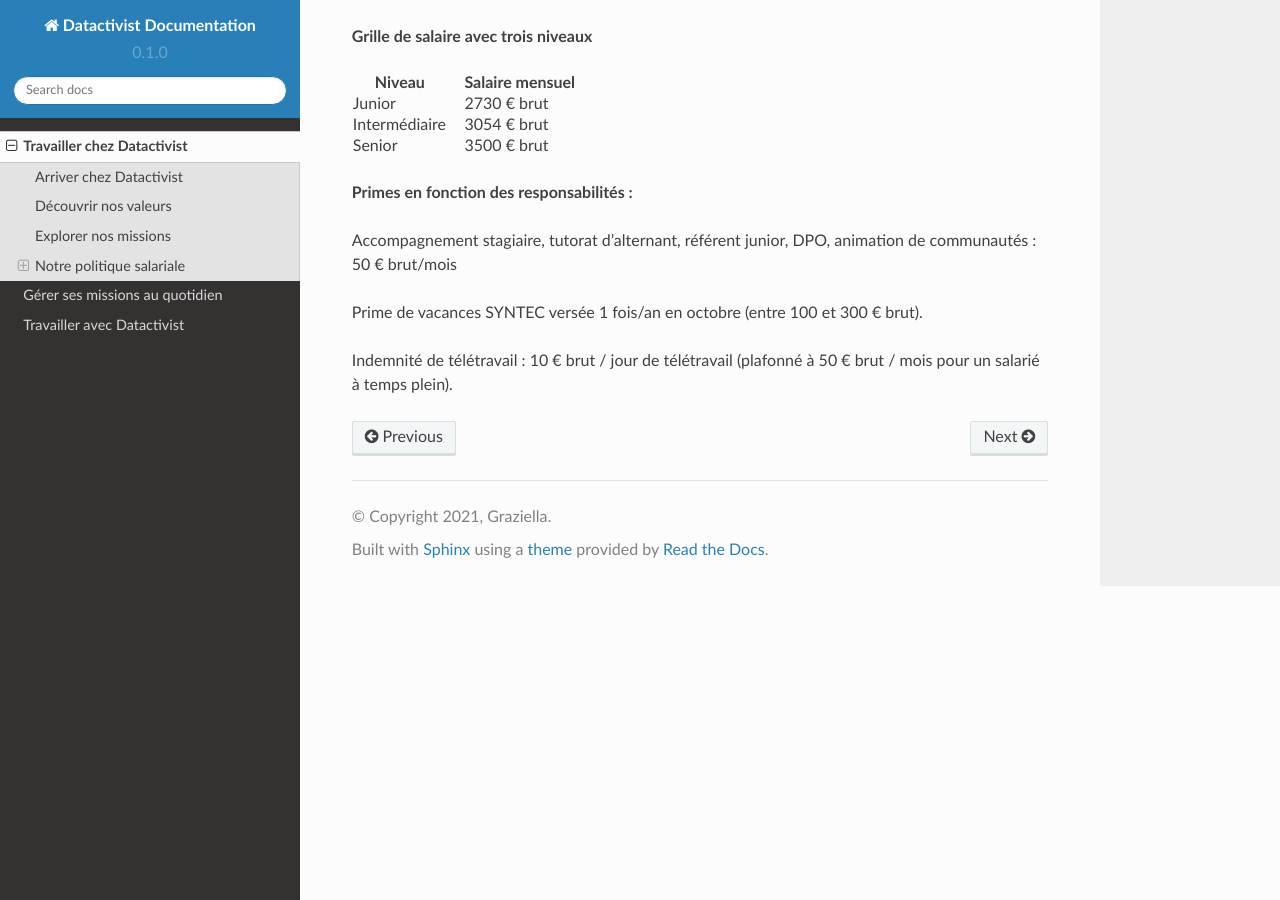
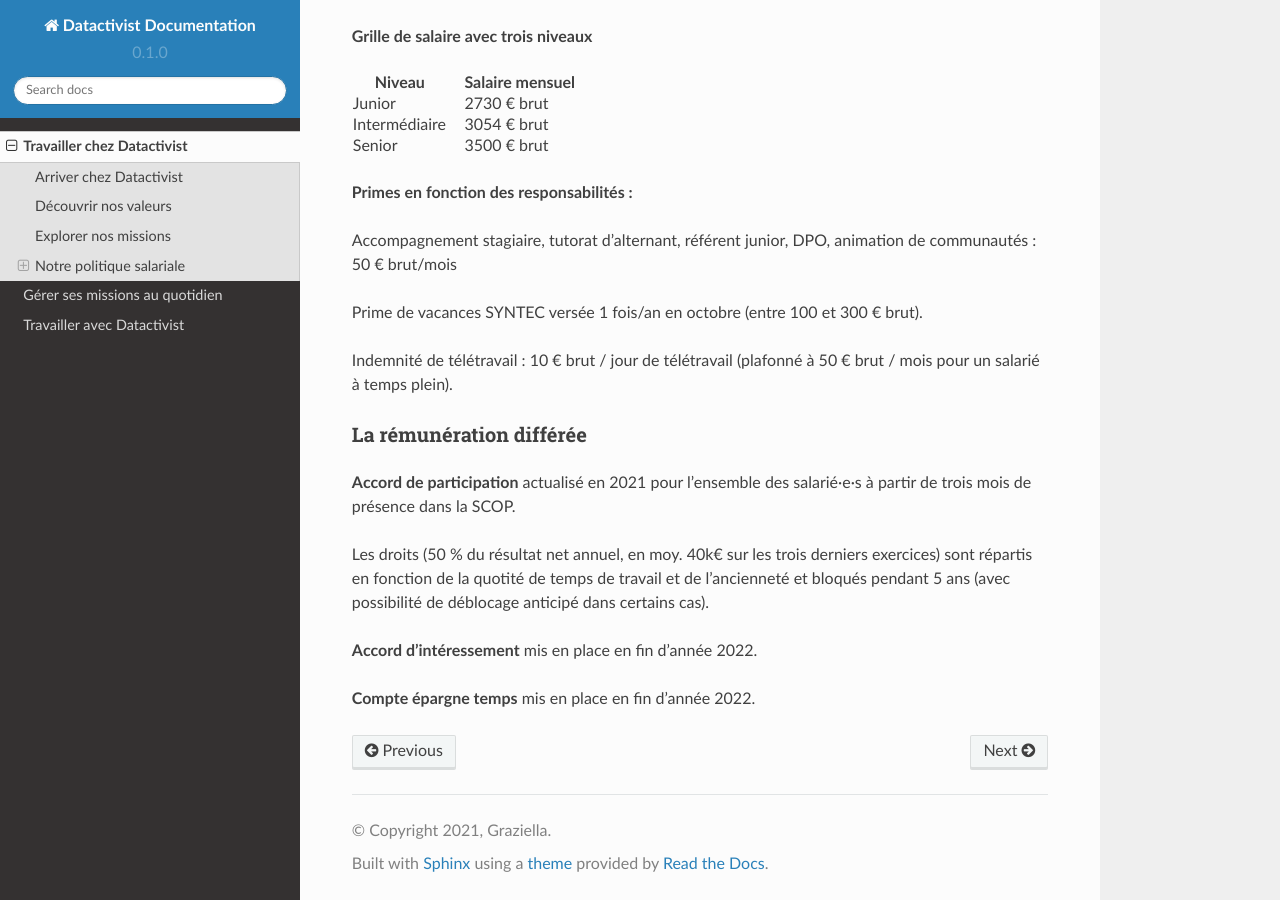
Before and after one commit to datactivist/documentation-datactivist, a Sphinx documentation site: the page built from docs/source/travailler-chez-datactivist.md, in a window 1280 px wide and 900 px high, scrolled down 794 px. Built offline with Sphinx 7.4.7 and the Read the Docs theme 2.0.0, drawn with Linux system fonts in a browser that asks for light colours.

Commit message:
Update travailler-chez-datactivist.md

```diff
--- a/docs/source/travailler-chez-datactivist.md
+++ b/docs/source/travailler-chez-datactivist.md
@@ -64,3 +64,22 @@ en octobre (entre 100 et 300 € brut).
 Indemnité de télétravail : 10 € brut / jour de
 télétravail (plafonné à 50 € brut / mois pour
 un salarié à temps plein).
+
+### La rémunération différée
+
+**Accord de participation** actualisé en 2021
+pour l’ensemble des salarié·e·s à partir de
+trois mois de présence dans la SCOP.
+
+Les droits (50 % du résultat net annuel, en
+moy. 40k€ sur les trois derniers exercices)
+sont répartis en fonction de la quotité de
+temps de travail et de l’ancienneté et
+bloqués pendant 5 ans (avec possibilité de
+déblocage anticipé dans certains cas).
+
+**Accord d’intéressement** mis en place en
+fin d’année 2022.
+
+**Compte épargne temps** mis en place en
+fin d’année 2022.
```
